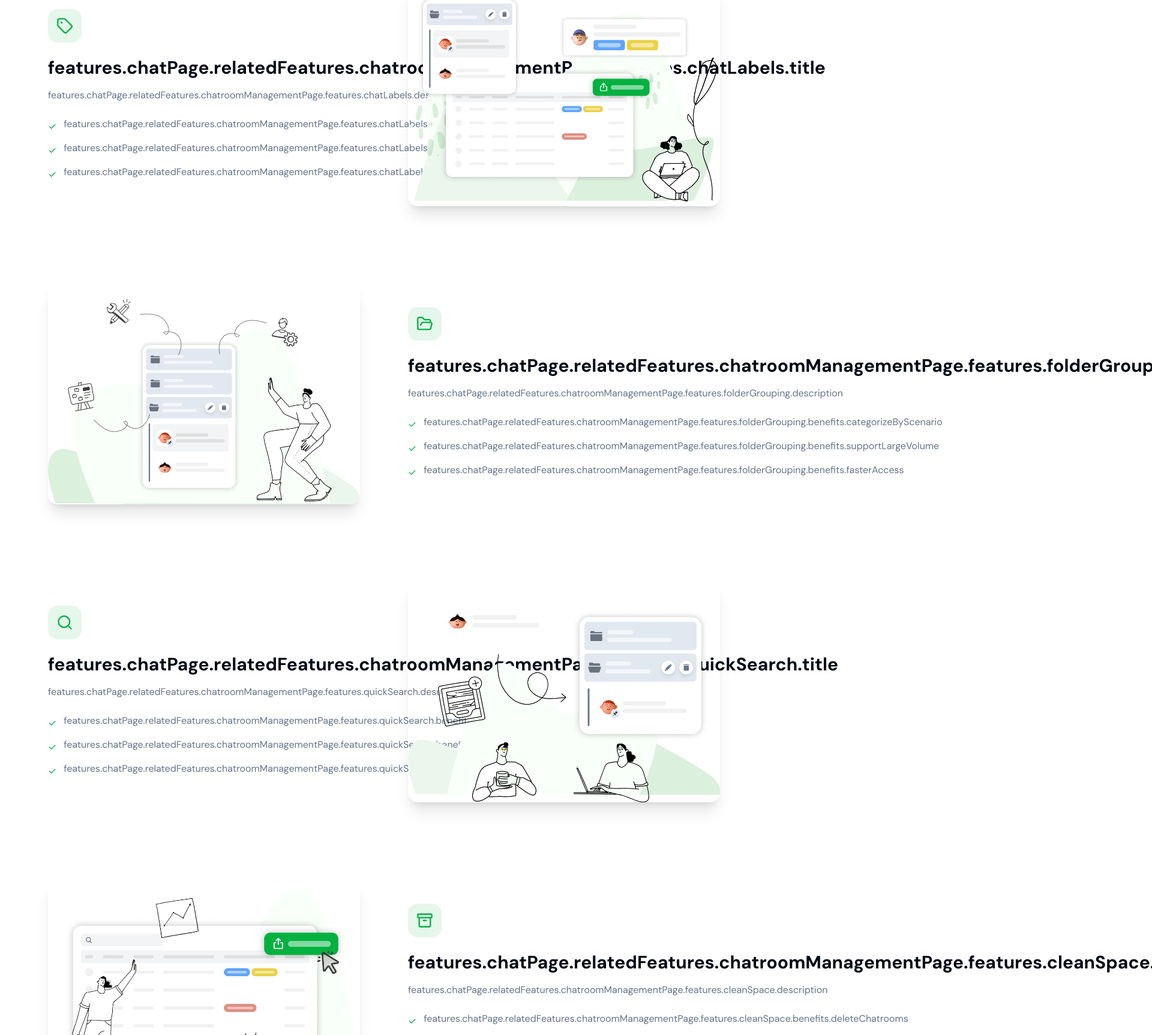
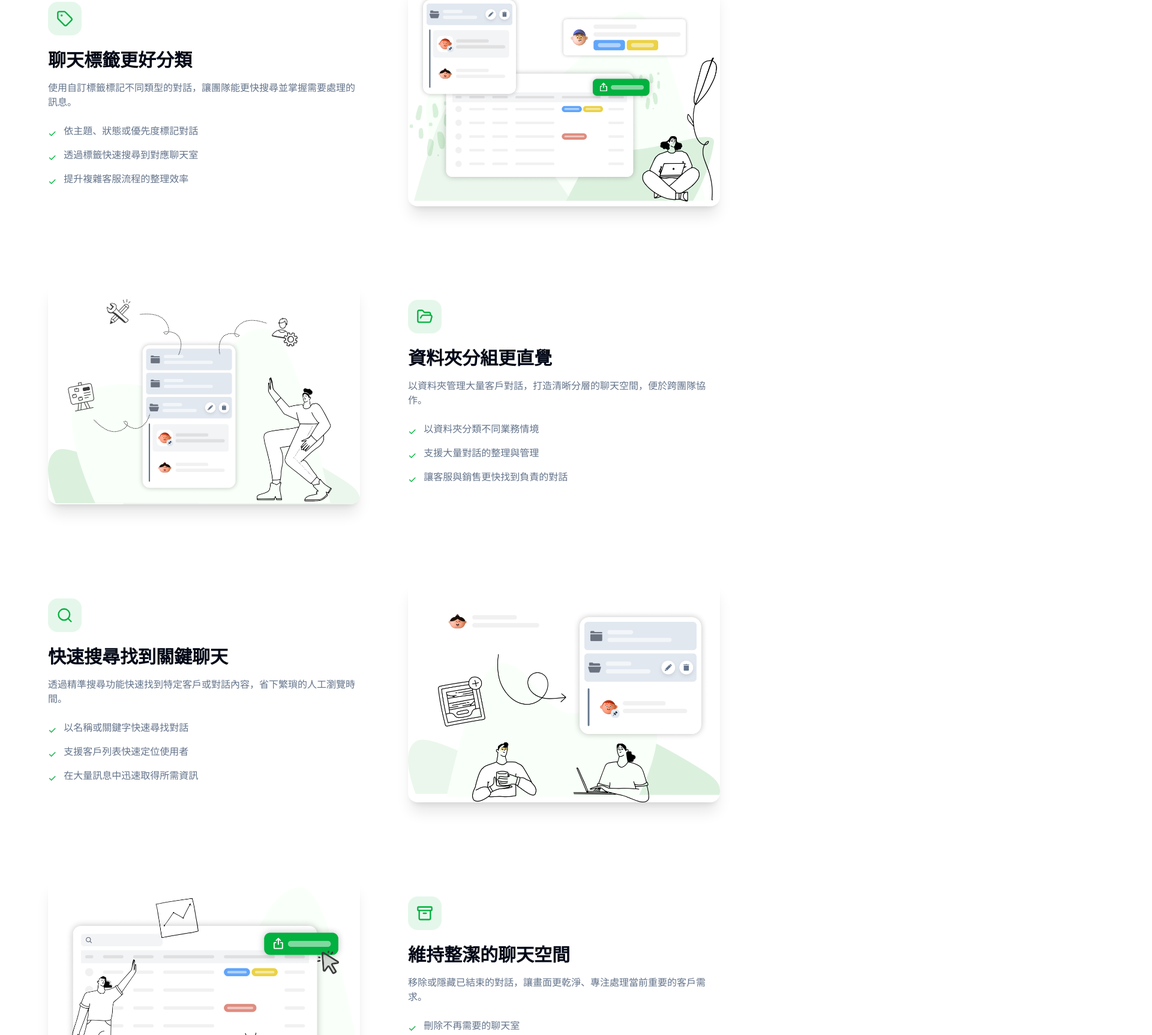
Before and after one commit to daphne79/pinchat, a React (Vite) app: page /features/chatroom-management in a window 1280 px wide. Shown: the part 976-2702 px from the top of the page at 60% size, 1920 px wide, since content can reach past the window. Built offline with nearby package versions, Linux system fonts and the light colour scheme.

Commit message:
feat: enhance localization for Chatroom Management feature, adding detailed descriptions, key benefits, and use cases in Simplified Chinese

```diff
--- a/src/i18n/locales/zh-cn.json
+++ b/src/i18n/locales/zh-cn.json
@@ -93,6 +93,77 @@
         "aiPinbot": {
           "title": "AI PinBot",
           "description": "使用 AI 协助自动化对话"
+        },
+        "chatroomManagementPage": {
+          "hero": {
+            "title": "集中管理每一则对话",
+            "subtitle": "以标签、文件夹与快速搜索掌握所有聊天脉络，让客服与销售团队能更快找到重要讯息，维持高品质的沟通流程。",
+            "cta": "开始管理",
+            "imageAlt": "聊天室管理界面"
+          },
+          "sectionTitle": "主要功能特色",
+          "sectionSubtitle": "以强大的管理工具有效率地组织对话",
+          "features": {
+            "chatLabels": {
+              "title": "聊天标签更好分类",
+              "description": "使用自定义标签标记不同类型的对话，让团队能更快搜索并掌握需要处理的讯息。",
+              "benefits": {
+                "markByCategory": "依主题、状态或优先度标记对话",
+                "quickSearch": "透过标签快速搜索到对应聊天室",
+                "improveEfficiency": "提升复杂客服流程的整理效率"
+              },
+              "imageAlt": "聊天标签组织界面"
+            },
+            "folderGrouping": {
+              "title": "文件夹分组更直觉",
+              "description": "以文件夹管理大量客户对话，打造清晰分层的聊天空间，便于跨团队协作。",
+              "benefits": {
+                "categorizeByScenario": "以文件夹分类不同业务情境",
+                "supportLargeVolume": "支持大量对话的整理与管理",
+                "fasterAccess": "让客服与销售更快找到负责的对话"
+              },
+              "imageAlt": "文件夹分组界面"
+            },
+            "quickSearch": {
+              "title": "快速搜索找到关键聊天",
+              "description": "透过精准搜索功能快速找到特定客户或对话内容，省下繁琐的人工浏览时间。",
+              "benefits": {
+                "searchByName": "以名称或关键字快速寻找对话",
+                "quickCustomerList": "支持客户列表快速定位使用者",
+                "rapidAccess": "在大量讯息中迅速取得所需资讯"
+              },
+              "imageAlt": "快速搜索界面"
+            },
+            "cleanSpace": {
+              "title": "维持整洁的聊天空间",
+              "description": "移除或隐藏已结束的对话，让画面更干净、专注处理当前重要的客户需求。",
+              "benefits": {
+                "deleteChatrooms": "删除不再需要的聊天室",
+                "hideConversations": "隐藏暂时不需追踪的对话",
+                "maintainWorkflow": "维持高效率且专注的工作流程"
+              },
+              "imageAlt": "整洁聊天空间界面"
+            }
+          },
+          "useCases": {
+            "title": "适用场景",
+            "customerServiceCenter": {
+              "title": "客服团队的讯息整理中心",
+              "description": "以标签与文件夹协助客服快速分类大量讯息，在高峰时段仍能维持高效率回复。"
+            },
+            "salesManagement": {
+              "title": "销售进件管理更有条理",
+              "description": "将潜在客户依进度分类，让每位销售都能清晰掌握追踪状态并提升成交率。"
+            },
+            "crossTeamCollaboration": {
+              "title": "跨团队协作更顺畅",
+              "description": "清楚的聊天结构让团队在交接与合作时能快速掌握背景资讯，不漏接任何重要讯息。"
+            }
+          },
+          "cta": {
+            "title": "立即提升聊天管理效率",
+            "button": "开始使用"
+          }
         }
       },
       "cta": {
--- a/src/pages/features/ChatroomManagement.tsx
+++ b/src/pages/features/ChatroomManagement.tsx
@@ -17,21 +17,21 @@ const ChatroomManagement = () => {
             <div className="grid grid-cols-1 lg:grid-cols-2 gap-12 items-center">
             <div className="animate-fade-in">
               <h1 className="text-3xl sm:text-4xl md:text-5xl lg:text-6xl xl:text-[72px] font-bold tracking-wide mb-6 text-foreground leading-normal lg:leading-[1.2]">
-                {t('features.chatPage.relatedFeatures.chatroomManagementPage.hero.title')}
+                {t('features.chatroomManagementPage.hero.title')}
               </h1>
               <p className="text-base sm:text-lg text-muted-foreground mb-8">
-                {t('features.chatPage.relatedFeatures.chatroomManagementPage.hero.subtitle')}
+                {t('features.chatroomManagementPage.hero.subtitle')}
               </p>
               <div className="flex flex-col sm:flex-row gap-4">
                 <Button size="lg" className="bg-[#02B13F] hover:bg-[#029f38] text-white text-base sm:text-lg">
-                  {t('features.chatPage.relatedFeatures.chatroomManagementPage.hero.cta')}
+                  {t('features.chatroomManagementPage.hero.cta')}
                 </Button>
               </div>
             </div>
             <div className="min-h-64 sm:min-h-96 flex items-center justify-center animate-fade-in">
               <img
                 src="/lovable-uploads/chat_management.png"
-                alt={t('features.chatPage.relatedFeatures.chatroomManagementPage.hero.imageAlt')}
+                alt={t('features.chatroomManagementPage.hero.imageAlt')}
                 className="max-h-full max-w-full object-contain rounded-lg shadow-lg"
               />
             </div>
@@ -44,10 +44,10 @@ const ChatroomManagement = () => {
           <div className="container mx-auto">
             <div className="text-center mb-20">
             <h2 className="text-2xl sm:text-3xl md:text-4xl lg:text-[48px] font-bold tracking-wide leading-normal lg:leading-[1.2] mb-4">
-              {t('features.chatPage.relatedFeatures.chatroomManagementPage.sectionTitle')}
+              {t('features.chatroomManagementPage.sectionTitle')}
             </h2>
             <p className="text-base sm:text-lg text-muted-foreground max-w-2xl mx-auto">
-              {t('features.chatPage.relatedFeatures.chatroomManagementPage.sectionSubtitle')}
+              {t('features.chatroomManagementPage.sectionSubtitle')}
             </p>
           </div>
 
@@ -58,30 +58,30 @@ const ChatroomManagement = () => {
                 <Tag className="w-7 h-7 text-[#02B13F]" />
               </div>
               <h3 className="text-lg sm:text-xl md:text-2xl lg:text-3xl font-bold mb-4">
-                {t('features.chatPage.relatedFeatures.chatroomManagementPage.features.chatLabels.title')}
+                {t('features.chatroomManagementPage.features.chatLabels.title')}
               </h3>
               <p className="text-sm sm:text-base text-muted-foreground mb-6">
-                {t('features.chatPage.relatedFeatures.chatroomManagementPage.features.chatLabels.description')}
+                {t('features.chatroomManagementPage.features.chatLabels.description')}
               </p>
               <ul className="space-y-3 text-muted-foreground">
                 <li className="flex items-start gap-3">
                   <span className="text-[#02B13F] mt-1">✓</span>
-                  <span>{t('features.chatPage.relatedFeatures.chatroomManagementPage.features.chatLabels.benefits.markByCategory')}</span>
+                  <span>{t('features.chatroomManagementPage.features.chatLabels.benefits.markByCategory')}</span>
                 </li>
                 <li className="flex items-start gap-3">
                   <span className="text-[#02B13F] mt-1">✓</span>
-                  <span>{t('features.chatPage.relatedFeatures.chatroomManagementPage.features.chatLabels.benefits.quickSearch')}</span>
+                  <span>{t('features.chatroomManagementPage.features.chatLabels.benefits.quickSearch')}</span>
                 </li>
                 <li className="flex items-start gap-3">
                   <span className="text-[#02B13F] mt-1">✓</span>
-                  <span>{t('features.chatPage.relatedFeatures.chatroomManagementPage.features.chatLabels.benefits.improveEfficiency')}</span>
+                  <span>{t('features.chatroomManagementPage.features.chatLabels.benefits.improveEfficiency')}</span>
                 </li>
               </ul>
             </div>
             <div className="order-1 lg:order-2">
               <img
                 src="/lovable-uploads/chat_management.png"
-                alt={t('features.chatPage.relatedFeatures.chatroomManagementPage.features.chatLabels.imageAlt')}
+                alt={t('features.chatroomManagementPage.features.chatLabels.imageAlt')}
                 className="w-full rounded-2xl shadow-xl"
               />
             </div>
@@ -94,30 +94,30 @@ const ChatroomManagement = () => {
                 <FolderOpen className="w-7 h-7 text-[#02B13F]" />
               </div>
               <h3 className="text-lg sm:text-xl md:text-2xl lg:text-3xl font-bold mb-4">
-                {t('features.chatPage.relatedFeatures.chatroomManagementPage.features.folderGrouping.title')}
+                {t('features.chatroomManagementPage.features.folderGrouping.title')}
               </h3>
               <p className="text-sm sm:text-base text-muted-foreground mb-6">
-                {t('features.chatPage.relatedFeatures.chatroomManagementPage.features.folderGrouping.description')}
+                {t('features.chatroomManagementPage.features.folderGrouping.description')}
               </p>
               <ul className="space-y-3 text-muted-foreground">
                 <li className="flex items-start gap-3">
                   <span className="text-[#02B13F] mt-1">✓</span>
-                  <span>{t('features.chatPage.relatedFeatures.chatroomManagementPage.features.folderGrouping.benefits.categorizeByScenario')}</span>
+                  <span>{t('features.chatroomManagementPage.features.folderGrouping.benefits.categorizeByScenario')}</span>
                 </li>
                 <li className="flex items-start gap-3">
                   <span className="text-[#02B13F] mt-1">✓</span>
-                  <span>{t('features.chatPage.relatedFeatures.chatroomManagementPage.features.folderGrouping.benefits.supportLargeVolume')}</span>
+                  <span>{t('features.chatroomManagementPage.features.folderGrouping.benefits.supportLargeVolume')}</span>
                 </li>
                 <li className="flex items-start gap-3">
                   <span className="text-[#02B13F] mt-1">✓</span>
-                  <span>{t('features.chatPage.relatedFeatures.chatroomManagementPage.features.folderGrouping.benefits.fasterAccess')}</span>
+                  <span>{t('features.chatroomManagementPage.features.folderGrouping.benefits.fasterAccess')}</span>
                 </li>
               </ul>
             </div>
             <div className="order-1">
               <img
                 src="/lovable-uploads/project-based-folders.png"
-                alt={t('features.chatPage.relatedFeatures.chatroomManagementPage.features.folderGrouping.imageAlt')}
+                alt={t('features.chatroomManagementPage.features.folderGrouping.imageAlt')}
                 className="w-full rounded-2xl shadow-xl"
               />
             </div>
@@ -130,30 +130,30 @@ const ChatroomManagement = () => {
                 <Search className="w-7 h-7 text-[#02B13F]" />
               </div>
               <h3 className="text-lg sm:text-xl md:text-2xl lg:text-3xl font-bold mb-4">
-                {t('features.chatPage.relatedFeatures.chatroomManagementPage.features.quickSearch.title')}
+                {t('features.chatroomManagementPage.features.quickSearch.title')}
               </h3>
               <p className="text-sm sm:text-base text-muted-foreground mb-6">
-                {t('features.chatPage.relatedFeatures.chatroomManagementPage.features.quickSearch.description')}
+                {t('features.chatroomManagementPage.features.quickSearch.description')}
               </p>
               <ul className="space-y-3 text-muted-foreground">
                 <li className="flex items-start gap-3">
                   <span className="text-[#02B13F] mt-1">✓</span>
-                  <span>{t('features.chatPage.relatedFeatures.chatroomManagementPage.features.quickSearch.benefits.searchByName')}</span>
+                  <span>{t('features.chatroomManagementPage.features.quickSearch.benefits.searchByName')}</span>
                 </li>
                 <li className="flex items-start gap-3">
                   <span className="text-[#02B13F] mt-1">✓</span>
-                  <span>{t('features.chatPage.relatedFeatures.chatroomManagementPage.features.quickSearch.benefits.quickCustomerList')}</span>
+                  <span>{t('features.chatroomManagementPage.features.quickSearch.benefits.quickCustomerList')}</span>
                 </li>
                 <li className="flex items-start gap-3">
                   <span className="text-[#02B13F] mt-1">✓</span>
-                  <span>{t('features.chatPage.relatedFeatures.chatroomManagementPage.features.quickSearch.benefits.rapidAccess')}</span>
+                  <span>{t('features.chatroomManagementPage.features.quickSearch.benefits.rapidAccess')}</span>
                 </li>
               </ul>
             </div>
             <div className="order-1 lg:order-2">
               <img
                 src="/lovable-uploads/conversation-archive.png"
-                alt={t('features.chatPage.relatedFeatures.chatroomManagementPage.features.quickSearch.imageAlt')}
+                alt={t('features.chatroomManagementPage.features.quickSearch.imageAlt')}
                 className="w-full rounded-2xl shadow-xl"
               />
             </div>
@@ -166,30 +166,30 @@ const ChatroomManagement = () => {
                 <Archive className="w-7 h-7 text-[#02B13F]" />
               </div>
               <h3 className="text-lg sm:text-xl md:text-2xl lg:text-3xl font-bold mb-4">
-                {t('features.chatPage.relatedFeatures.chatroomManagementPage.features.cleanSpace.title')}
+                {t('features.chatroomManagementPage.features.cleanSpace.title')}
               </h3>
               <p className="text-sm sm:text-base text-muted-foreground mb-6">
-                {t('features.chatPage.relatedFeatures.chatroomManagementPage.features.cleanSpace.description')}
+                {t('features.chatroomManagementPage.features.cleanSpace.description')}
               </p>
               <ul className="space-y-3 text-muted-foreground">
                 <li className="flex items-start gap-3">
                   <span className="text-[#02B13F] mt-1">✓</span>
-                  <span>{t('features.chatPage.relatedFeatures.chatroomManagementPage.features.cleanSpace.benefits.deleteChatrooms')}</span>
+                  <span>{t('features.chatroomManagementPage.features.cleanSpace.benefits.deleteChatrooms')}</span>
                 </li>
                 <li className="flex items-start gap-3">
                   <span className="text-[#02B13F] mt-1">✓</span>
-                  <span>{t('features.chatPage.relatedFeatures.chatroomManagementPage.features.cleanSpace.benefits.hideConversations')}</span>
+                  <span>{t('features.chatroomManagementPage.features.cleanSpace.benefits.hideConversations')}</span>
                 </li>
                 <li className="flex items-start gap-3">
                   <span className="text-[#02B13F] mt-1">✓</span>
-                  <span>{t('features.chatPage.relatedFeatures.chatroomManagementPage.features.cleanSpace.benefits.maintainWorkflow')}</span>
+                  <span>{t('features.chatroomManagementPage.features.cleanSpace.benefits.maintainWorkflow')}</span>
                 </li>
               </ul>
             </div>
             <div className="order-1">
               <img
                 src="/lovable-uploads/vip-customer-tracking.png"
-                alt={t('features.chatPage.relatedFeatures.chatroomManagementPage.features.cleanSpace.imageAlt')}
+                alt={t('features.chatroomManagementPage.features.cleanSpace.imageAlt')}
                 className="w-full rounded-2xl shadow-xl"
               />
             </div>
@@ -202,7 +202,7 @@ const ChatroomManagement = () => {
           <div className="container mx-auto">
             <div className="text-center mb-12">
             <h2 className="text-2xl sm:text-3xl md:text-4xl lg:text-[48px] font-bold tracking-wide leading-normal lg:leading-[1.2] mb-6">
-              {t('features.chatPage.relatedFeatures.chatroomManagementPage.useCases.title')}
+              {t('features.chatroomManagementPage.useCases.title')}
             </h2>
           </div>
           <div className="grid grid-cols-1 md:grid-cols-3 gap-8 max-w-5xl mx-auto">
@@ -212,12 +212,12 @@ const ChatroomManagement = () => {
                   <LifeBuoy className="w-7 h-7 text-[#02B13F]" />
                 </div>
                 <CardTitle className="text-lg sm:text-xl md:text-2xl lg:text-3xl">
-                  {t('features.chatPage.relatedFeatures.chatroomManagementPage.useCases.customerServiceCenter.title')}
+                  {t('features.chatroomManagementPage.useCases.customerServiceCenter.title')}
                 </CardTitle>
               </CardHeader>
               <CardContent>
                 <p className="text-sm sm:text-base text-muted-foreground">
-                  {t('features.chatPage.relatedFeatures.chatroomManagementPage.useCases.customerServiceCenter.description')}
+                  {t('features.chatroomManagementPage.useCases.customerServiceCenter.description')}
                 </p>
               </CardContent>
             </Card>
@@ -228,12 +228,12 @@ const ChatroomManagement = () => {
                   <BarChart3 className="w-7 h-7 text-[#02B13F]" />
                 </div>
                 <CardTitle className="text-lg sm:text-xl md:text-2xl lg:text-3xl">
-                  {t('features.chatPage.relatedFeatures.chatroomManagementPage.useCases.salesManagement.title')}
+                  {t('features.chatroomManagementPage.useCases.salesManagement.title')}
                 </CardTitle>
               </CardHeader>
               <CardContent>
                 <p className="text-sm sm:text-base text-muted-foreground">
-                  {t('features.chatPage.relatedFeatures.chatroomManagementPage.useCases.salesManagement.description')}
+                  {t('features.chatroomManagementPage.useCases.salesManagement.description')}
                 </p>
               </CardContent>
             </Card>
@@ -244,12 +244,12 @@ const ChatroomManagement = () => {
                   <Users className="w-7 h-7 text-[#02B13F]" />
                 </div>
                 <CardTitle className="text-lg sm:text-xl md:text-2xl lg:text-3xl">
-                  {t('features.chatPage.relatedFeatures.chatroomManagementPage.useCases.crossTeamCollaboration.title')}
+                  {t('features.chatroomManagementPage.useCases.crossTeamCollaboration.title')}
                 </CardTitle>
               </CardHeader>
               <CardContent>
                 <p className="text-sm sm:text-base text-muted-foreground">
-                  {t('features.chatPage.relatedFeatures.chatroomManagementPage.useCases.crossTeamCollaboration.description')}
+                  {t('features.chatroomManagementPage.useCases.crossTeamCollaboration.description')}
                 </p>
               </CardContent>
             </Card>
@@ -265,10 +265,10 @@ const ChatroomManagement = () => {
               <Sparkles className="w-8 h-8 text-[#02B13F]" />
             </div>
             <h2 className="text-2xl sm:text-3xl md:text-4xl lg:text-[48px] font-bold tracking-wide leading-normal lg:leading-[1.2] mb-8">
-              {t('features.chatPage.relatedFeatures.chatroomManagementPage.cta.title')}
+              {t('features.chatroomManagementPage.cta.title')}
             </h2>
             <Button size="lg" className="bg-[#02B13F] hover:bg-[#029f38] text-white text-base sm:text-lg min-w-[200px]">
-              {t('features.chatPage.relatedFeatures.chatroomManagementPage.cta.button')}
+              {t('features.chatroomManagementPage.cta.button')}
             </Button>
           </div>
           </div>
```
